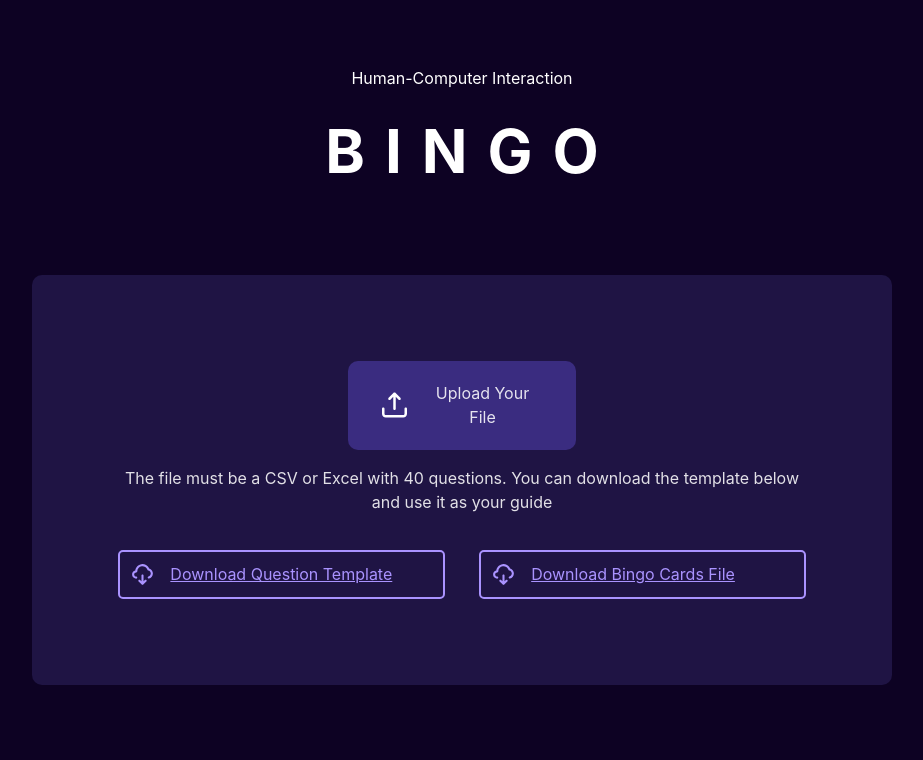
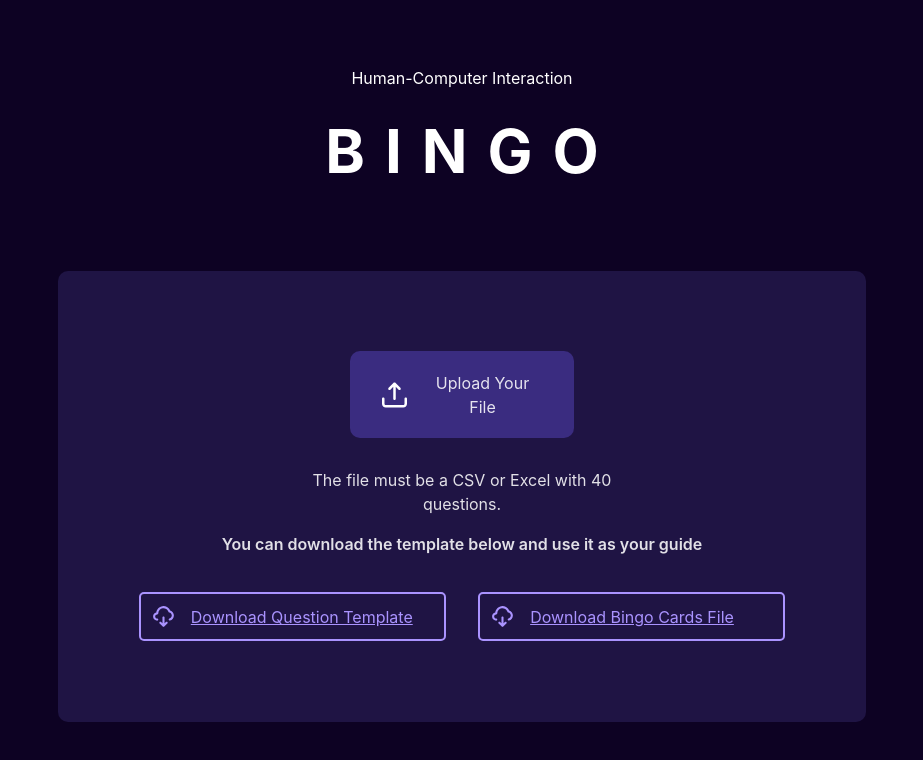
Before and after one commit to AndresNei20/Bingo-HCI, a React (Vite) app: page / in a window 1280 px wide. Shown: the top 760 px of the page, without its empty margins (178-1101 px from the left). Built offline with nearby package versions, Linux system fonts and the light colour scheme.

Commit message:
istructions

```diff
--- a/src/components/fileupload/FileUpload.jsx
+++ b/src/components/fileupload/FileUpload.jsx
@@ -66,8 +66,8 @@ const FileUpload = ({ onFileUpload }) => {
             <img className="upload-icon" src="./uploadicon.svg" alt="Upload icon" /> {/* Add your icon here */}
             Upload Your File
           </label>
-          <p className="directions-upload">The file must be a CSV or Excel with 40 questions. You can download the template below and use it as your guide </p>
-
+          <p className="directions-upload">The file must be a CSV or Excel with 40 questions. </p>
+          <p className="highlighted-paragraph">You can download the template below and use it as your guide </p>
           <div className="download-links">
             <a href={templateUrl} download="question-template.xlsx" className="download-template-btn">
               <img className="upload-icon" src="./download.svg" alt="Upload icon" />
--- a/src/components/fileupload/fileupload.css
+++ b/src/components/fileupload/fileupload.css
@@ -62,3 +62,13 @@
 .download-template-btn:hover{
    background-color: #110c315b;
 }
+
+.directions-upload{
+    width: 380px;
+    margin-top: 30px;
+}
+
+.highlighted-paragraph{
+    font-weight: 600;
+    margin-top: 0px;
+}
```
